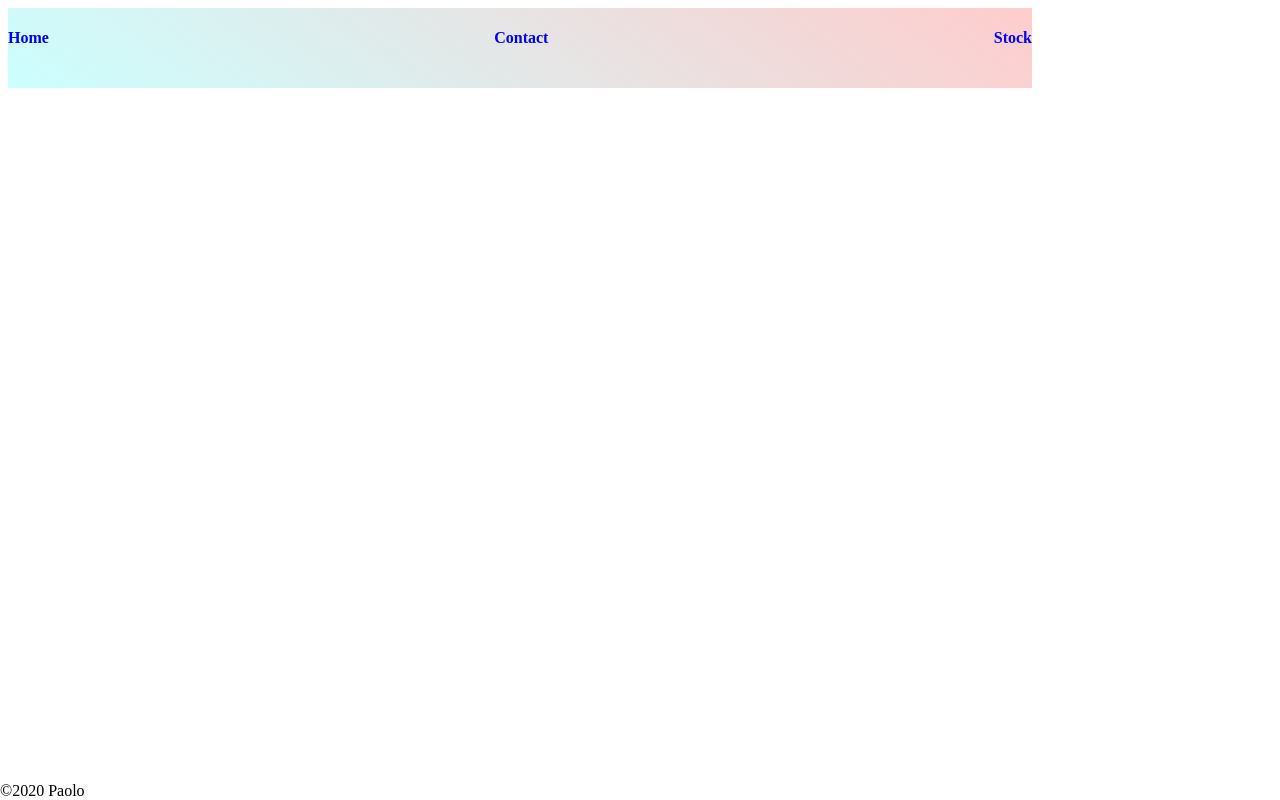
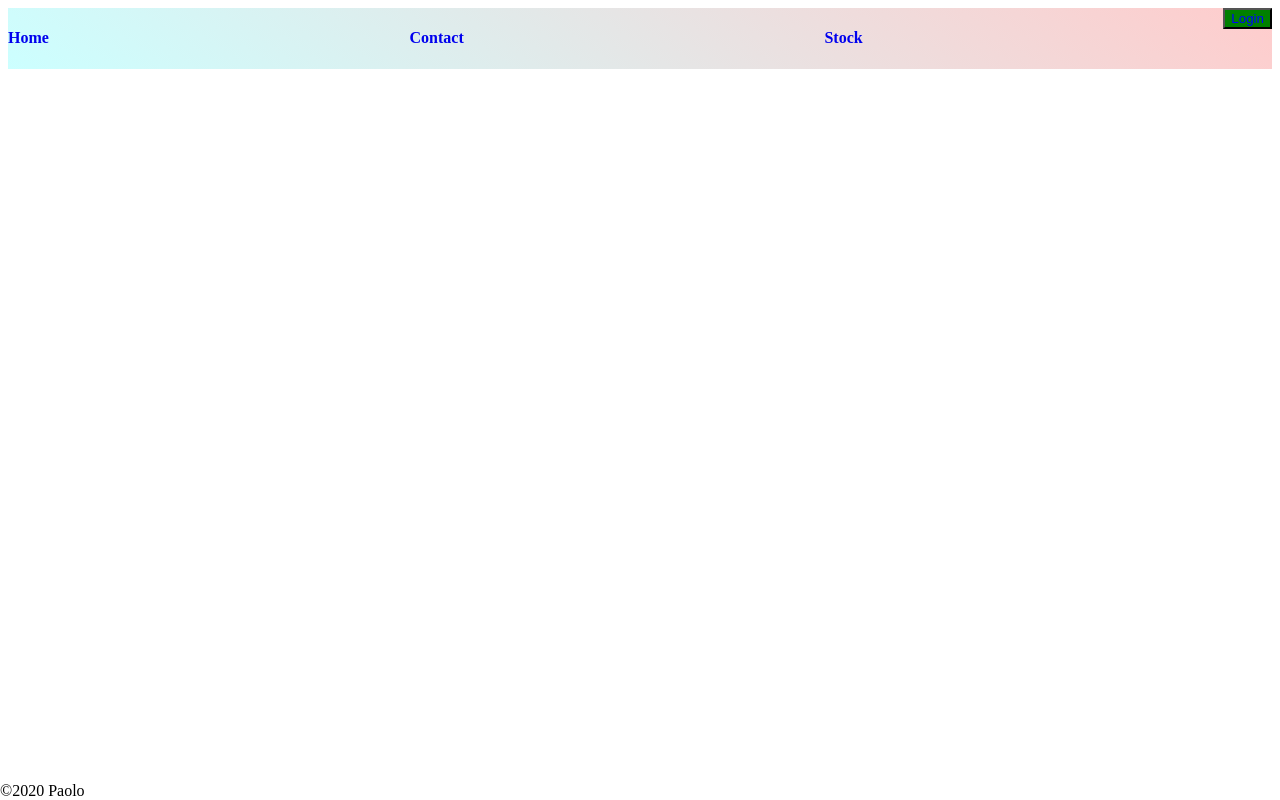
Before and after one commit to paolo944/website-for-fun.github.io, a plain HTML site: page Remon website/Contact.HTML in a window 1280 px wide. Drawn offline with Linux system fonts and the light colour scheme.

Commit message:
login button fixed little

```diff
--- a/Remon website/Contact.HTML
+++ b/Remon website/Contact.HTML
@@ -10,9 +10,7 @@
       <h4><a href="Index.HTML">Home</a></h4>
       <h4><a href="Contact.HTML">Contact</a></h4>
       <h4><a href="Stock.HTML">Stock</a></h4>
-    </div>
-    <div class="button">
-      <button id="login">Log-in</button>
+      <button id="login" type="submit">Login</button>
     </div>
     <footer>&copy;2020 Paolo</footer>
   </body>
--- a/Remon website/Index.CSS
+++ b/Remon website/Index.CSS
@@ -1,8 +1,7 @@
 .navigation-bar {
   background: linear-gradient(35deg, #CCFFFF, #FFCCCC);
-  position: fixed;
   height: 10%;
-  width: 80%;
+  width: 100%;
   display: flex;
   flex-direction: row;
   justify-content: space-between;
@@ -19,9 +18,10 @@ footer {
   left: 0%;
 }
 
-.button > #login {
+#login {
   top: 0%;
-  right: 5%;
+  right: 0%;
   background-color:green;
   color: blue;
+  height: 10%;
 }
```
Also changed, not shown: Remon website/Index.HTML (+1 -3 lines), Remon website/Stock.HTML (+1 -3 lines).
